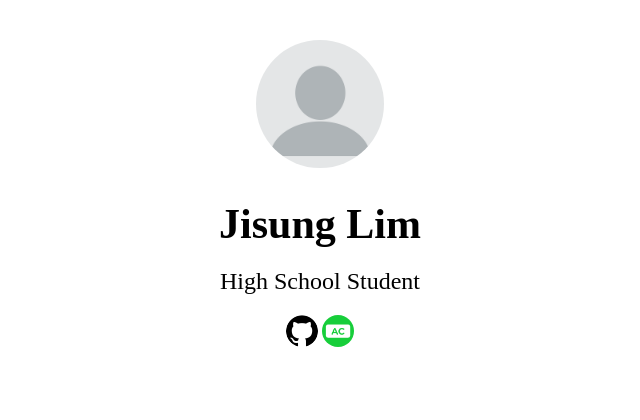
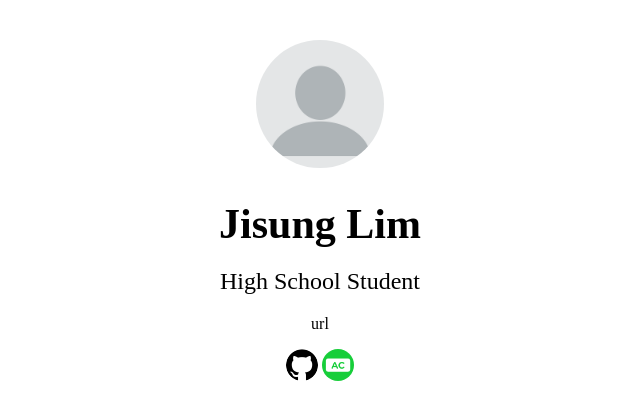
Before and after one commit to jslim0602w/portfolio, a plain HTML site: page index.html in a window 1280 px wide. Shown: the whole page, without its empty margins (320-960 px from the left). Drawn offline with Linux system fonts and the light colour scheme.

Commit message:
기본적인 프로필 추가

```diff
--- a/index.html
+++ b/index.html
@@ -55,6 +55,7 @@
             <img id="profile-img" src="img/profile-img.png" />
             <h1 id="name">Jisung Lim</h1>
             <h2 id="job">High School Student</h2>
+            <p>url</p>
             <div id="social-media">
                 <img id="github" src="img/github.png" />
                 <img id="boj" src="img/boj.png" />
```
